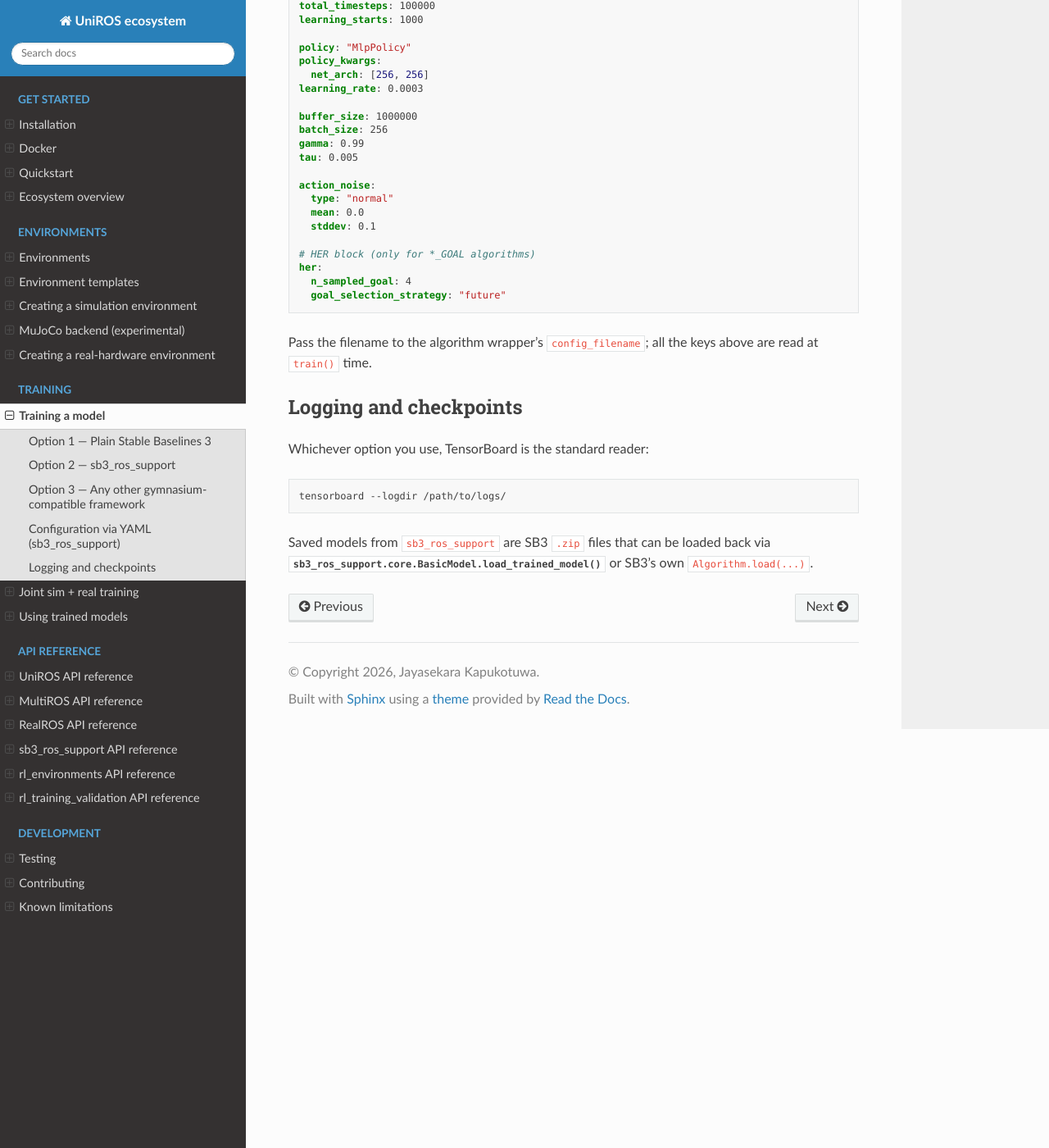
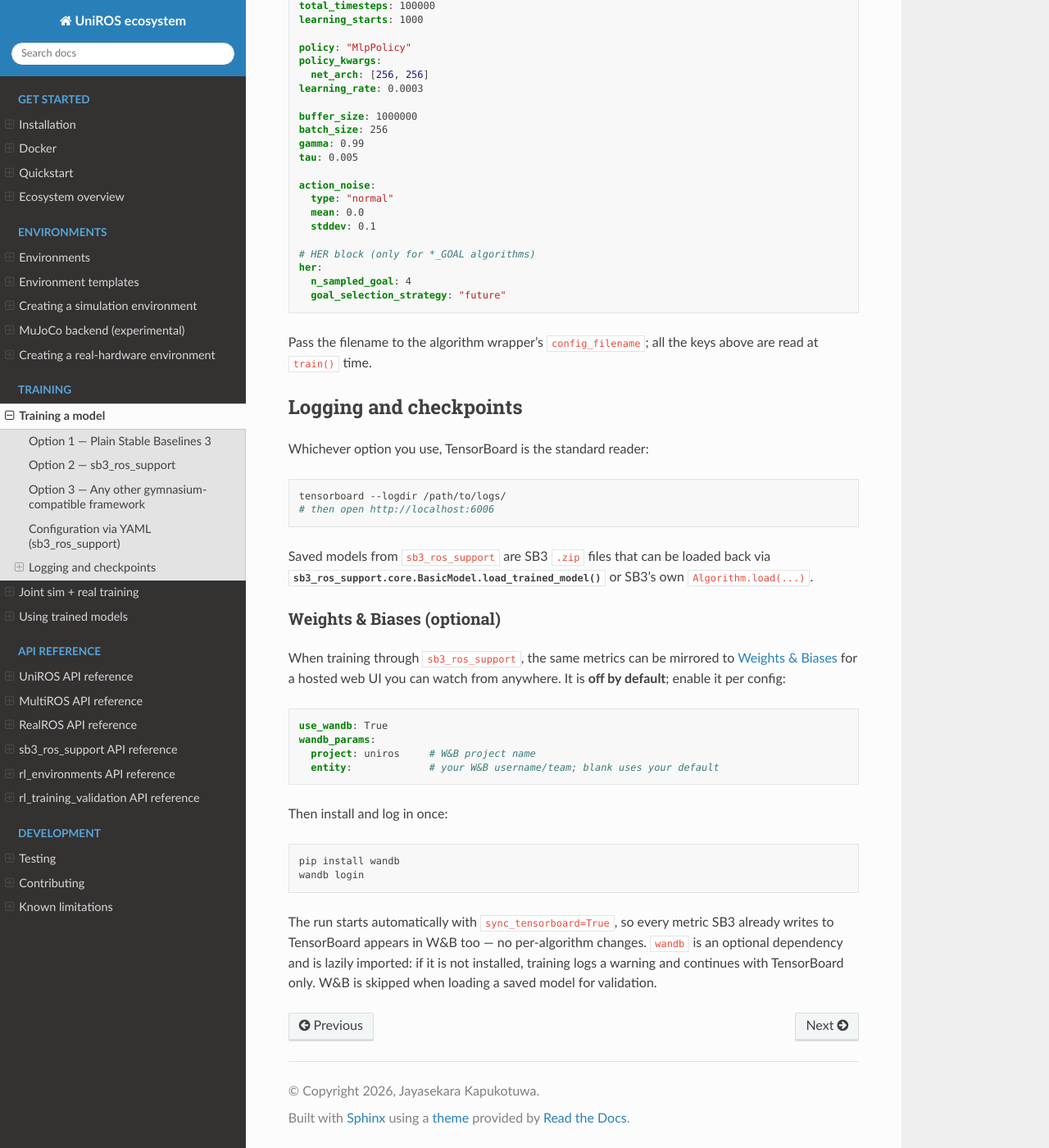
Before and after one commit to ncbdrck/UniROS, a Sphinx documentation site: the page built from docs/guides/training.rst, in a window 1280 px wide and 1400 px high, scrolled down 4766 px. Shown: the whole window at 82% size. Built offline with Sphinx 7.4.7 and the Read the Docs theme 3.1.0, drawn with Linux system fonts in a browser that asks for light colours.

Commit message:
docs(training): document TensorBoard + optional W&B monitoring
Expand Logging and checkpoints with a Weights & Biases subsection: how to enable
the optional W&B mirror (use_wandb + wandb_params, pip install + login), that it
syncs the existing TensorBoard metrics, is lazily imported/optional, and is skipped
during validation. Matches the new sb3_ros_support W&B support.

```diff
--- a/docs/guides/training.rst
+++ b/docs/guides/training.rst
@@ -312,8 +312,36 @@ Whichever option you use, TensorBoard is the standard reader:
 .. code-block:: bash
 
    tensorboard --logdir /path/to/logs/
+   # then open http://localhost:6006
 
 Saved models from ``sb3_ros_support`` are SB3 ``.zip`` files that
 can be loaded back via
 :func:`sb3_ros_support.core.BasicModel.load_trained_model` or
 SB3's own ``Algorithm.load(...)``.
+
+Weights & Biases (optional)
+~~~~~~~~~~~~~~~~~~~~~~~~~~~~~
+
+When training through ``sb3_ros_support``, the same metrics can be
+mirrored to `Weights & Biases <https://wandb.ai/>`_ for a hosted web
+UI you can watch from anywhere. It is **off by default**; enable it
+per config:
+
+.. code-block:: yaml
+
+   use_wandb: True
+   wandb_params:
+     project: uniros     # W&B project name
+     entity:             # your W&B username/team; blank uses your default
+
+Then install and log in once::
+
+   pip install wandb
+   wandb login
+
+The run starts automatically with ``sync_tensorboard=True``, so every
+metric SB3 already writes to TensorBoard appears in W&B too — no
+per-algorithm changes. ``wandb`` is an optional dependency and is
+lazily imported: if it is not installed, training logs a warning and
+continues with TensorBoard only. W&B is skipped when loading a saved
+model for validation.
```
